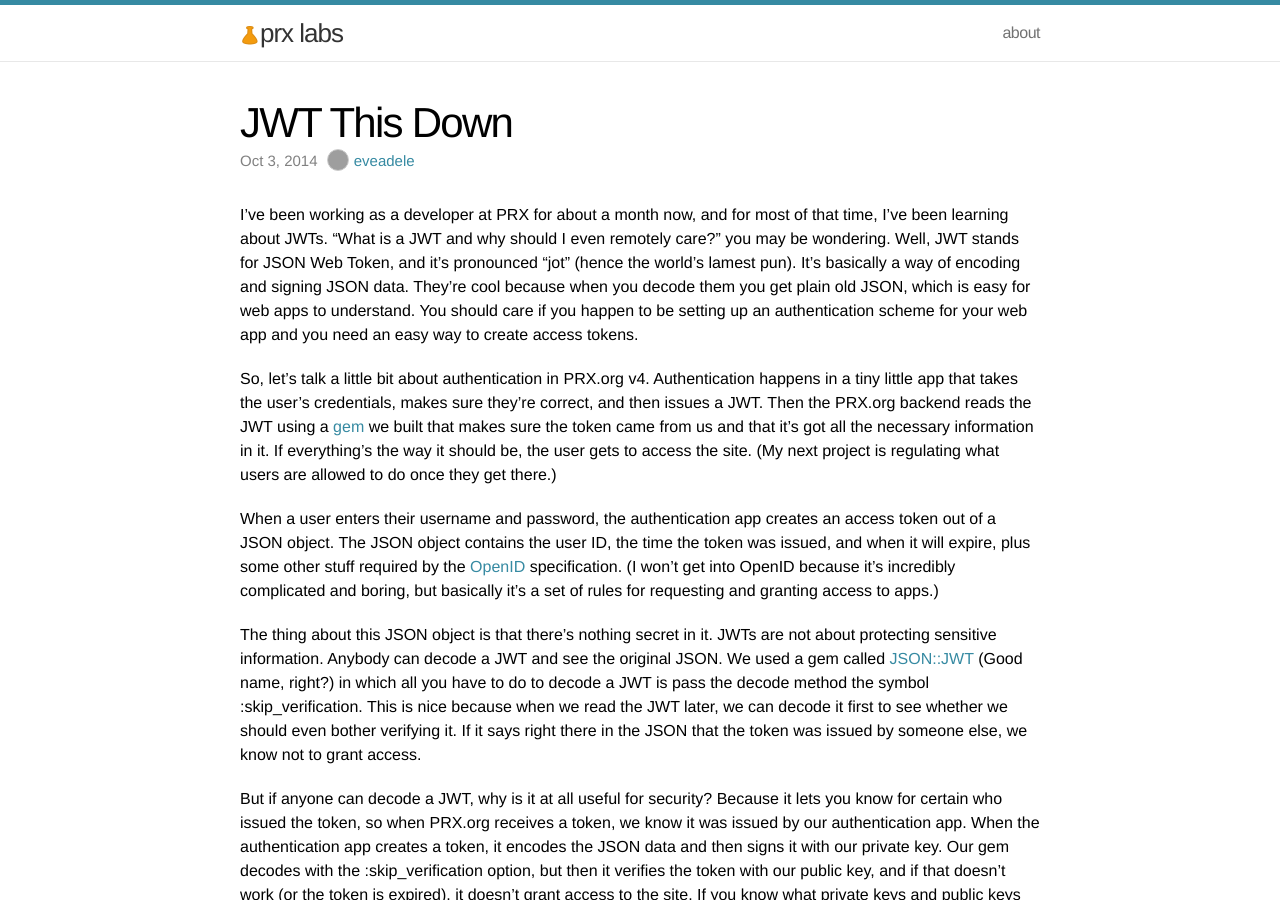
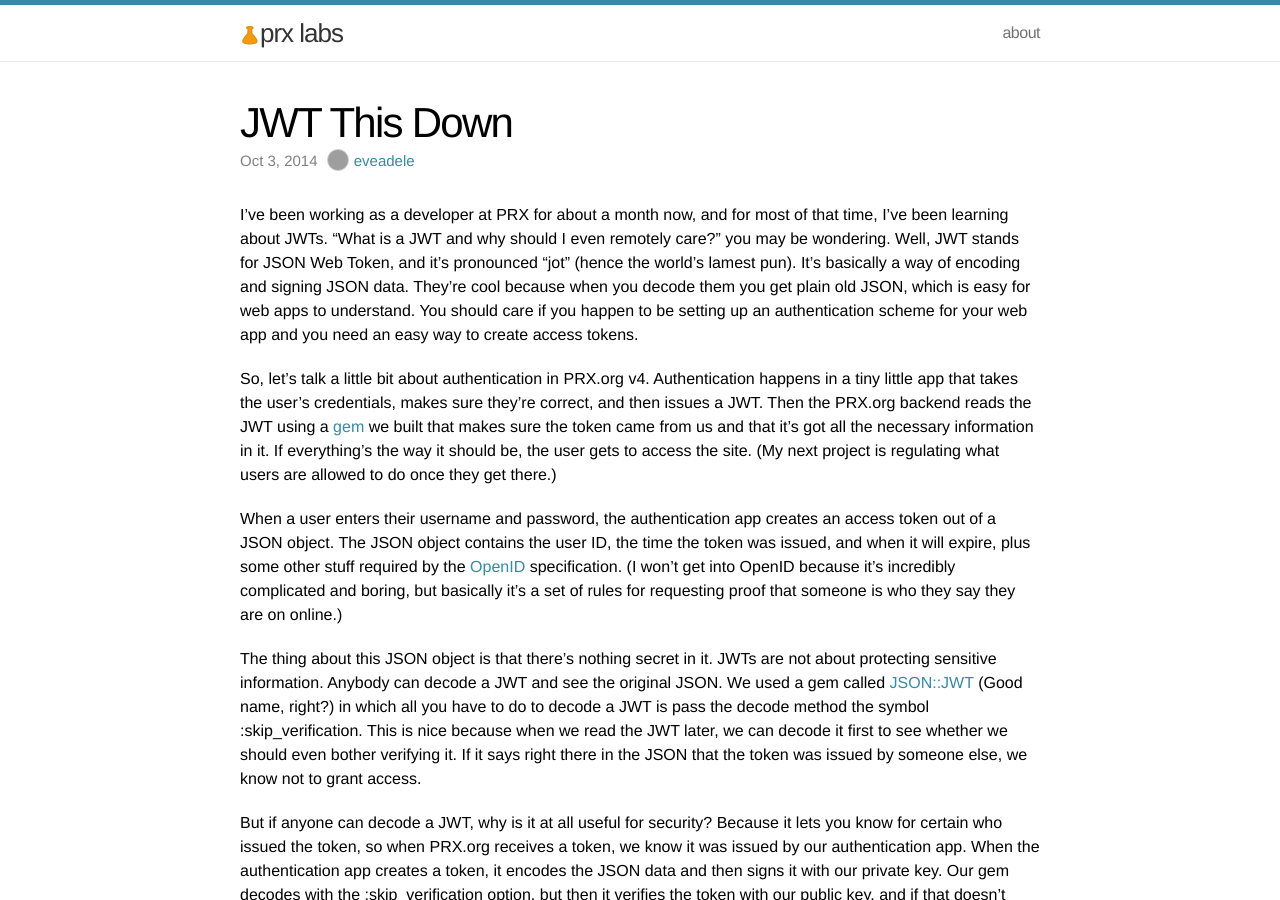
Before and after one commit to PRX/labs.prx.org, a Jekyll site: the page built from _posts/2014-10-03-jwt-this-down.markdown, in a window 1280 px wide and 900 px high. Built offline with Jekyll 4.4.1, drawn with Linux system fonts in a browser that asks for light colours; grey boxes are pictures that could not be loaded.

Commit message:
correct description of openID

```diff
--- a/_posts/2014-10-03-jwt-this-down.markdown
+++ b/_posts/2014-10-03-jwt-this-down.markdown
@@ -12,7 +12,7 @@ I’ve been working as a developer at PRX for about a month now, and for most of
 
 So, let’s talk a little bit about authentication in PRX.org v4. Authentication happens in a tiny little app that takes the user’s credentials, makes sure they’re correct, and then issues a JWT. Then the PRX.org backend reads the JWT using a [gem]("https://github.com/PRX/rack-prx_auth") we built that makes sure the token came from us and that it’s got all the necessary information in it. If everything’s the way it should be, the user gets to access the site. (My next project is regulating what users are allowed to do once they get there.)
 
-When a user enters their username and password, the authentication app creates an access token out of a JSON object. The JSON object contains the user ID, the time the token was issued, and when it will expire, plus some other stuff required by the [OpenID]("http://openid.net/specs/openid-connect-implicit-1_0.html") specification. (I won’t get into OpenID because it’s incredibly complicated and boring, but basically it’s a set of rules for requesting and granting access to apps.)
+When a user enters their username and password, the authentication app creates an access token out of a JSON object. The JSON object contains the user ID, the time the token was issued, and when it will expire, plus some other stuff required by the [OpenID]("http://openid.net/specs/openid-connect-implicit-1_0.html") specification. (I won’t get into OpenID because it’s incredibly complicated and boring, but basically it’s a set of rules for requesting proof that someone is who they say they are on online.)
 
 The thing about this JSON object is that there’s nothing secret in it. JWTs are not about protecting sensitive information. Anybody can decode a JWT and see the original JSON. We used a gem called [JSON::JWT]("https://github.com/nov/json-jwt") (Good name, right?) in which all you have to do to decode a JWT is pass the decode method the symbol :skip_verification. This is nice because when we read the JWT later, we can decode it first to see whether we should even bother verifying it. If it says right there in the JSON that the token was issued by someone else, we know not to grant access.
 
```
Also changed, not shown: other parts of _posts/2014-10-03-jwt-this-down.markdown (+1 -1 lines).
